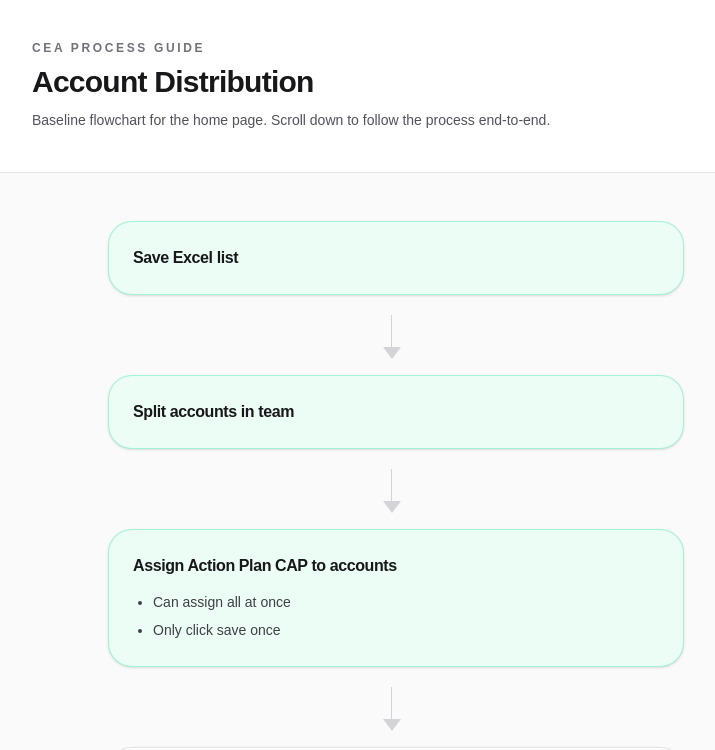
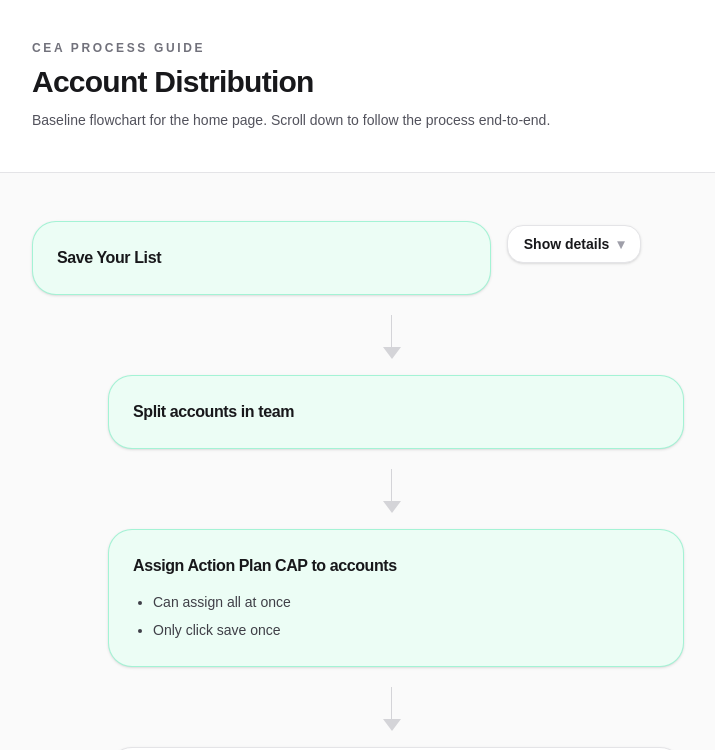
Before and after one commit to lugeorge8/ceaprocess, a Next.js app: page / in a window 1280 px wide. Shown: the top 750 px of the page, without its empty margins (244-959 px from the left). Built offline with nearby package versions, Linux system fonts and the light colour scheme.

Commit message:
Add Save Your List details toggle

```diff
--- a/src/app/page.tsx
+++ b/src/app/page.tsx
@@ -1,3 +1,7 @@
+"use client";
+
+import { useState } from "react";
+
 type FlowCardProps = {
   title: string;
   bullets?: string[];
@@ -39,6 +43,36 @@ function DownArrow() {
   );
 }
 
+function ToggleDetails({ steps }: { steps: string[] }) {
+  const [open, setOpen] = useState(false);
+  return (
+    <div className="w-full max-w-xl">
+      <button
+        type="button"
+        onClick={() => setOpen((v) => !v)}
+        className="inline-flex items-center gap-2 rounded-2xl border border-zinc-200 bg-white px-4 py-2 text-sm font-semibold text-zinc-900 shadow-sm hover:bg-zinc-50"
+        aria-expanded={open}
+      >
+        {open ? "Hide details" : "Show details"}
+        <span className="text-zinc-400">▾</span>
+      </button>
+
+      {open ? (
+        <div className="mt-3 rounded-3xl border border-zinc-200 bg-white p-5 text-sm leading-6 text-zinc-700 shadow-sm">
+          <div className="text-xs font-semibold uppercase tracking-[0.22em] text-zinc-500">
+            Steps
+          </div>
+          <ol className="mt-3 list-decimal space-y-1 pl-5">
+            {steps.map((s) => (
+              <li key={s}>{s}</li>
+            ))}
+          </ol>
+        </div>
+      ) : null}
+    </div>
+  );
+}
+
 export default function Home() {
   return (
     <div className="min-h-screen bg-zinc-50 text-zinc-900">
@@ -59,7 +93,21 @@ export default function Home() {
 
       <main className="mx-auto w-full max-w-3xl px-5 py-12">
         <div className="flex flex-col items-center">
-          <FlowCard title="Save Excel list" tone="action" />
+          <div className="flex w-full flex-col items-center gap-4 lg:max-w-none lg:flex-row lg:items-start lg:justify-center">
+            <FlowCard title="Save Your List" tone="action" />
+            <div className="lg:w-[420px] lg:pt-1">
+              <ToggleDetails
+                steps={[
+                  "Open PMAC in CEW",
+                  "Find the Resources tab and open CART (Client Account Redistribution Tool)",
+                  "Find the Domain ID that was assigned the accounts in the top left. If none show up under your FA ID, go to Finder → Domain and ensure new Producer IDs are selected",
+                  "Go to Distribution Detail",
+                  "Set the start/end period to ensure you download the appropriate distributions",
+                  "On the right side of the page, click the green X page to download the current table as an excel sheet",
+                ]}
+              />
+            </div>
+          </div>
           <DownArrow />
 
           <FlowCard title="Split accounts in team" tone="action" />
```
